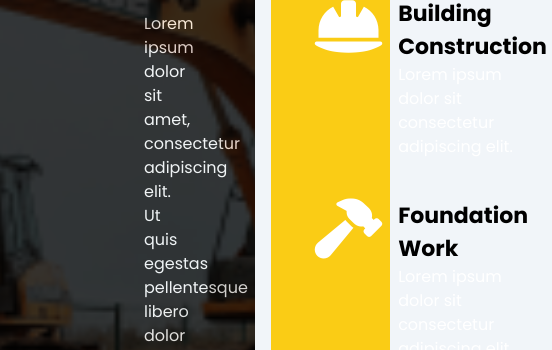
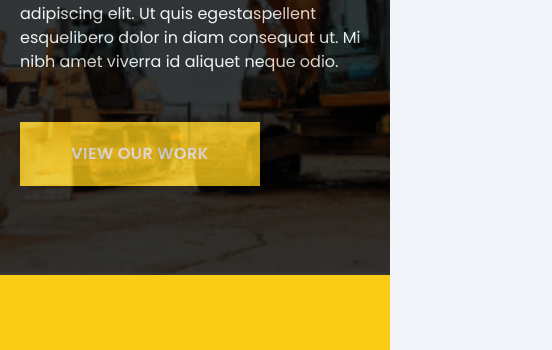
Before and after one commit to mdhamimulhaque/Prime-Stream-Homes, a website: page index.html in a window 390 px wide. Shown: the part 247-597 px from the top of the page, 552 px wide, since content can reach past the window. Drawn offline with Linux system fonts and the light colour scheme.

Commit message:
banner responsive done

```diff
--- a/index.html
+++ b/index.html
@@ -52,29 +52,30 @@
 
 
     <!-- top banner section start-->
-    <section class="banner_area grid grid-cols-12 gap-4 ">
+    <section class="banner_area grid grid-cols-12">
         <!-- left side -->
-        <div class="banner_left col-span-8 bg-no-repeat bg-center bg-cover relative top_banner"
+        <div class="banner_left col-span-12 xl:col-span-8 bg-no-repeat bg-center bg-cover relative top_banner"
             style="background-image: url(./img/banner.png)">
-            <div class="overlay_top absolute top-0 left-0 h-full w-full bg-black opacity-75 pl-36 pt-20 pb-16">
-                <h2 class="mb-6 border-l-8 border-yellow-400 pl-7 text-white">Construction</h2>
-                <p class="pr-32 pb-12 text-white">Lorem ipsum dolor sit amet, consectetur adipiscing elit. Ut quis
-                    egestas
-                    pellentesque
-                    libero dolor in
-                    diam consequat ut. Mi nibh amet viverra id aliquet neque odio.</p>
+            <div
+                class="overlay_top absolute top-0 left-0 h-full w-full bg-black opacity-75 px-5 lg:pl-36 flex justify-center flex-col">
+                <h2 class="mb-6 border-l-8 border-yellow-400 text-4xl lg:text-6xl pl-3 lg:pl-7 text-white">Construction
+                </h2>
+                <p class=" lg:pr-32 pb-12 text-white">
+                    Lorem ipsum dolor sit amet, consectetur adipiscing elit. Ut quis egestaspellent esquelibero dolor in
+                    diam consequat ut. Mi nibh amet viverra id aliquet neque odio.
+                </p>
                 <button
-                    class="btn text-white hover:text-black transition-all duration-300 bg-yellow-400 border-yellow-400 hover:bg-yellow-500 hover:border-yellow-500">
+                    class="btn text-white hover:text-black transition-all duration-300 bg-yellow-400 border-yellow-400 hover:bg-yellow-500 hover:border-yellow-500 ">
                     VIEW OUR WORK
                 </button>
 
             </div>
         </div>
         <!-- right side -->
-        <div class="banner_right col-span-4 bg-yellow-400 px-11 pt-8">
+        <div class="banner_right col-span-12 xl:col-span-4 bg-yellow-400 px-5 lg:px-11 py-20 xl:py-8">
             <h3>Our Services</h3>
-            <div class="banner_services_area mt-8">
-                <div class="banner_service_box flex gap-4 mb-10">
+            <div class="banner_services_area flex flex-wrap justify-between  md:flex-row mt-6 ">
+                <div class="banner_service_box flex flex-col md:flex-row gap-4 mb-10">
                     <div class="icon text-6xl text-white">
                         <i class="fa-solid fa-helmet-safety"></i>
                     </div>
@@ -83,7 +84,7 @@
                         <p class="text-white">Lorem ipsum dolor sit <br> consectetur adipiscing elit.</p>
                     </div>
                 </div>
-                <div class="banner_service_box flex gap-4 mb-10">
+                <div class="banner_service_box flex flex-col md:flex-row gap-4 mb-10">
                     <div class="icon text-6xl text-white">
                         <i class="fa-solid fa-hammer"></i>
                     </div>
@@ -92,7 +93,7 @@
                         <p class="text-white">Lorem ipsum dolor sit <br> consectetur adipiscing elit.</p>
                     </div>
                 </div>
-                <div class="banner_service_box flex gap-4 mb-10">
+                <div class="banner_service_box flex flex-col md:flex-row gap-4">
                     <div class="icon text-6xl text-white">
                         <i class="fa-solid fa-person-digging"></i>
                     </div>
--- a/src/style.css
+++ b/src/style.css
@@ -18,7 +18,7 @@
         font-weight:700;
     }
     h4{
-        font-size:1.375rem;
+        font-size:1.25rem;
         font-weight:700;
     }
 }
```
Also changed, not shown: public/main.css.
